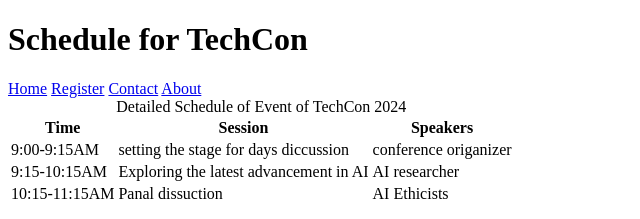
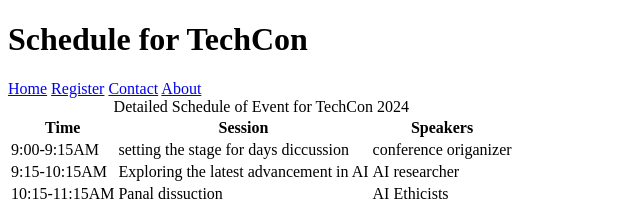
Before and after one commit to Kidist-c/TechCon_HTML, a plain HTML site: page techcon_website/schedule.html in a window 1280 px wide. Shown: the top 219 px of the page, 0-640 px from the left. Drawn offline with Linux system fonts and the light colour scheme.

Commit message:
Update schedule.html

```diff
--- a/techcon_website/schedule.html
+++ b/techcon_website/schedule.html
@@ -17,7 +17,7 @@
         </header>
         <main>
             <table>
-                <caption> Detailed Schedule of Event of TechCon 2024 </caption>
+                <caption> Detailed Schedule of Event for TechCon 2024 </caption>
                 <thead>
                     <tr>
                         <th scope="col">Time</th>
```
